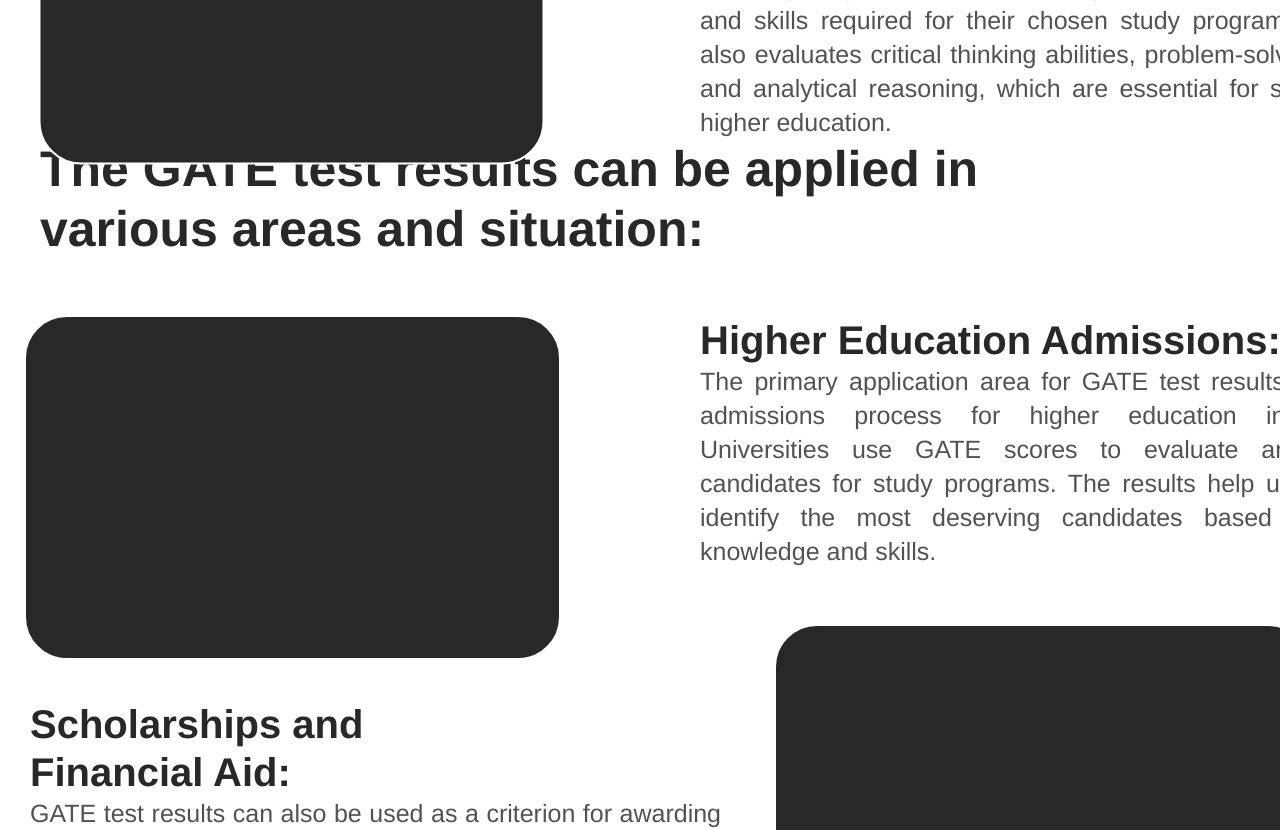
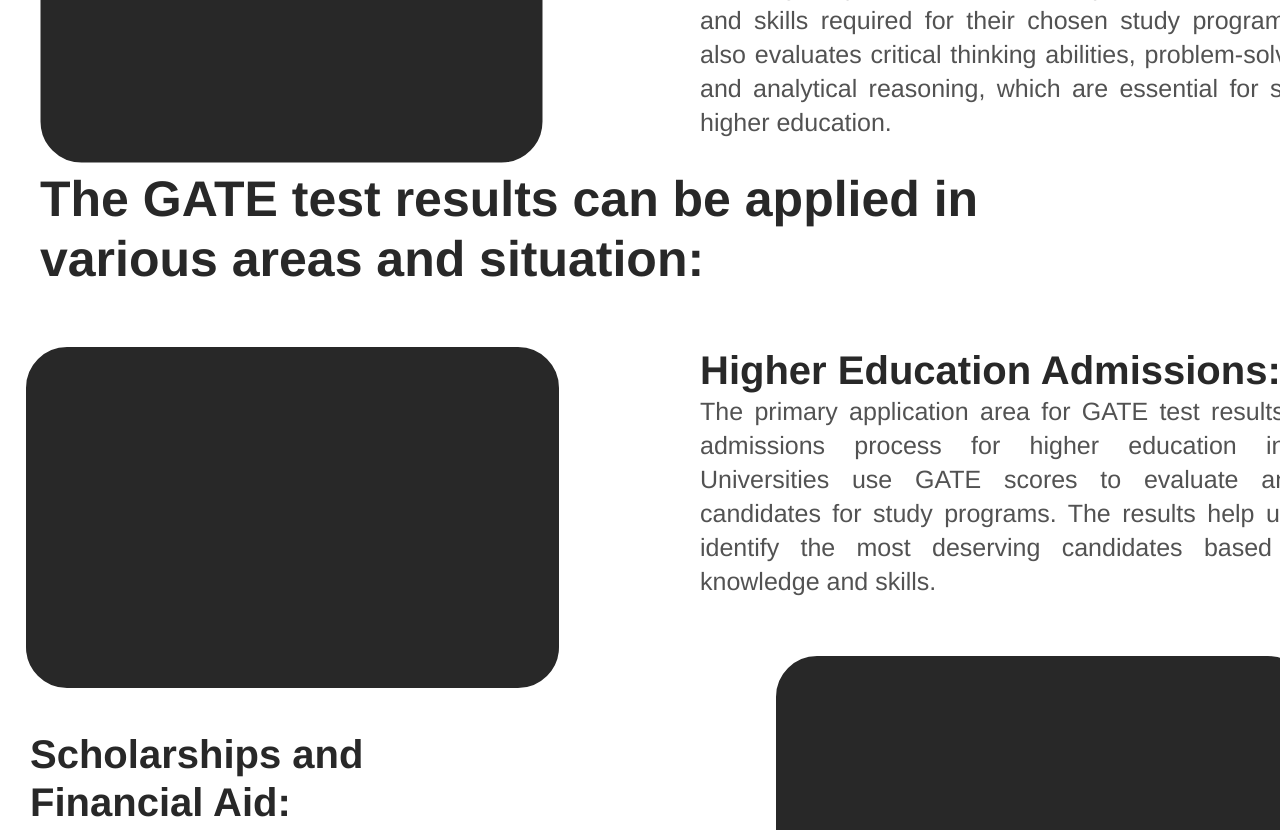
Before and after one commit to Valuegate/CicateProject, a React (Create React App) app: page /gate in a window 1280 px wide. Shown: the part 1380-2210 px from the top of the page. Built offline with nearby package versions, Linux system fonts and the light colour scheme.

Commit message:
pause this

```diff
--- a/src/pages/gate/style.css
+++ b/src/pages/gate/style.css
@@ -67,12 +67,11 @@ margin-top: 200px
                     font-family: "Monument Extended-Regular", Helvetica;
                     font-size: 50px;
                     font-weight: bold;
-                    left: 0;
                     letter-spacing: 0;
                     line-height: 60px;
-                    top: 0;
                     width: 975px;
                     margin-left: 740px;
+                    margin-top: 30px;
                     }
 
                     .small_box {
@@ -193,6 +192,7 @@ margin-top: 200px
                         text-align: justify;
                         width: 691px;
                         margin-left: 730px;
+                        margin-bottom: 20px;
                         }
 
         .box_gate .gate_rectangle {
```
